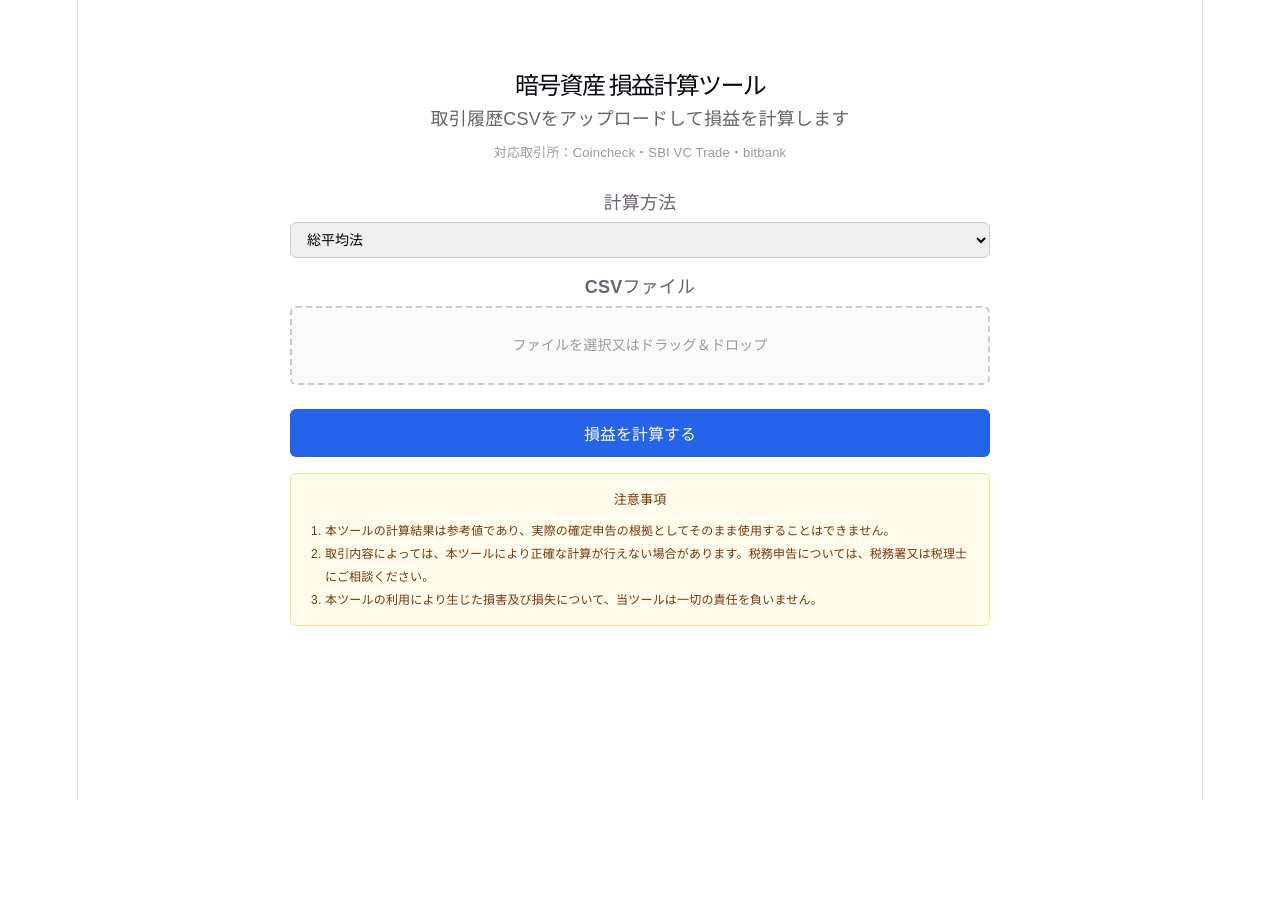
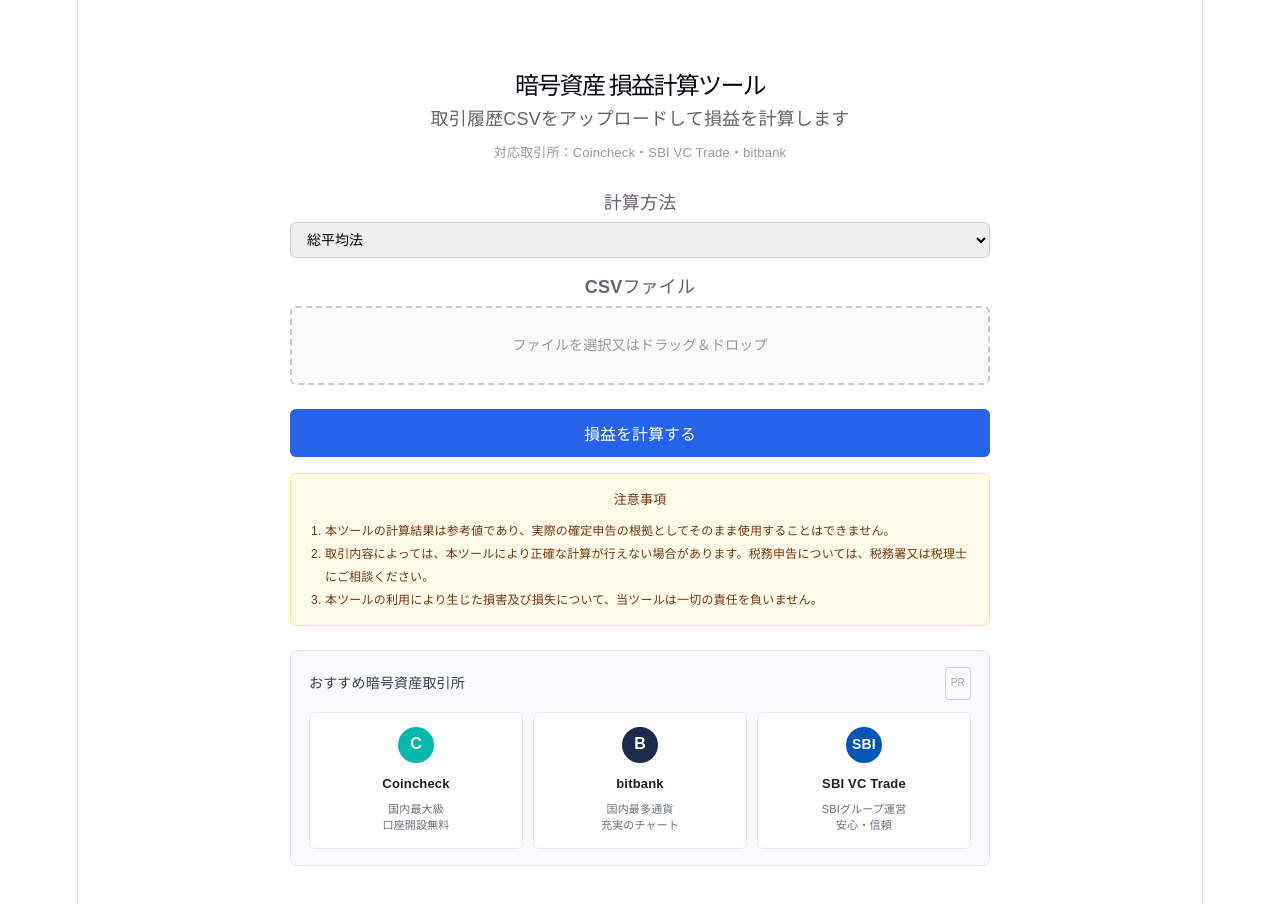
Before and after one commit to Kana-digital/crypto-tax-frontend, a React (Vite) app: page / in a window 1280 px wide. Before the commit the page ends 800 px from the top, so only its background shows below. Built offline with nearby package versions, Linux system fonts and the light colour scheme.

Commit message:
feat: アフィリエイトバナーセクションを追加（PR表示・3取引所）

```diff
--- a/src/App.tsx
+++ b/src/App.tsx
@@ -117,6 +117,55 @@ function App() {
         </ol>
       </div>
 
+      {/* PR：おすすめ暗号資産取引所 */}
+      <div style={{ marginTop: 24, padding: "16px 18px", backgroundColor: "#f8fafc", borderRadius: 8, border: "1px solid #e2e8f0" }}>
+        <div style={{ display: "flex", alignItems: "center", justifyContent: "space-between", marginBottom: 12 }}>
+          <p style={{ margin: 0, fontSize: 14, fontWeight: "bold", color: "#374151" }}>おすすめ暗号資産取引所</p>
+          <span style={{ fontSize: 10, color: "#9ca3af", border: "1px solid #d1d5db", borderRadius: 3, padding: "2px 5px" }}>PR</span>
+        </div>
+        <div style={{ display: "grid", gridTemplateColumns: "repeat(3, 1fr)", gap: 10 }}>
+          {/* Coincheck */}
+          <a href="COINCHECK_AFFILIATE_URL" target="_blank" rel="noopener noreferrer sponsored"
+            style={{ display: "block", padding: "14px 10px", backgroundColor: "white", borderRadius: 6,
+              border: "1px solid #e2e8f0", textDecoration: "none", textAlign: "center",
+              transition: "box-shadow 0.15s", boxShadow: "none" }}
+            onMouseEnter={e => (e.currentTarget.style.boxShadow = "0 2px 8px rgba(0,0,0,0.1)")}
+            onMouseLeave={e => (e.currentTarget.style.boxShadow = "none")}>
+            <div style={{ width: 36, height: 36, borderRadius: "50%", backgroundColor: "#00b9ae", margin: "0 auto 8px", display: "flex", alignItems: "center", justifyContent: "center" }}>
+              <span style={{ color: "white", fontSize: 16, fontWeight: "bold" }}>C</span>
+            </div>
+            <div style={{ fontSize: 13, fontWeight: "bold", color: "#1a202c", marginBottom: 4 }}>Coincheck</div>
+            <div style={{ fontSize: 11, color: "#6b7280", lineHeight: 1.5 }}>国内最大級<br/>口座開設無料</div>
+          </a>
+          {/* bitbank */}
+          <a href="BITBANK_AFFILIATE_URL" target="_blank" rel="noopener noreferrer sponsored"
+            style={{ display: "block", padding: "14px 10px", backgroundColor: "white", borderRadius: 6,
+              border: "1px solid #e2e8f0", textDecoration: "none", textAlign: "center",
+              transition: "box-shadow 0.15s", boxShadow: "none" }}
+            onMouseEnter={e => (e.currentTarget.style.boxShadow = "0 2px 8px rgba(0,0,0,0.1)")}
+            onMouseLeave={e => (e.currentTarget.style.boxShadow = "none")}>
+            <div style={{ width: 36, height: 36, borderRadius: "50%", backgroundColor: "#1c2b4b", margin: "0 auto 8px", display: "flex", alignItems: "center", justifyContent: "center" }}>
+              <span style={{ color: "white", fontSize: 16, fontWeight: "bold" }}>B</span>
+            </div>
+            <div style={{ fontSize: 13, fontWeight: "bold", color: "#1a202c", marginBottom: 4 }}>bitbank</div>
+            <div style={{ fontSize: 11, color: "#6b7280", lineHeight: 1.5 }}>国内最多通貨<br/>充実のチャート</div>
+          </a>
+          {/* SBI VC Trade */}
+          <a href="SBIVC_AFFILIATE_URL" target="_blank" rel="noopener noreferrer sponsored"
+            style={{ display: "block", padding: "14px 10px", backgroundColor: "white", borderRadius: 6,
+              border: "1px solid #e2e8f0", textDecoration: "none", textAlign: "center",
+              transition: "box-shadow 0.15s", boxShadow: "none" }}
+            onMouseEnter={e => (e.currentTarget.style.boxShadow = "0 2px 8px rgba(0,0,0,0.1)")}
+            onMouseLeave={e => (e.currentTarget.style.boxShadow = "none")}>
+            <div style={{ width: 36, height: 36, borderRadius: "50%", backgroundColor: "#0057b7", margin: "0 auto 8px", display: "flex", alignItems: "center", justifyContent: "center" }}>
+              <span style={{ color: "white", fontSize: 14, fontWeight: "bold" }}>SBI</span>
+            </div>
+            <div style={{ fontSize: 13, fontWeight: "bold", color: "#1a202c", marginBottom: 4 }}>SBI VC Trade</div>
+            <div style={{ fontSize: 11, color: "#6b7280", lineHeight: 1.5 }}>SBIグループ運営<br/>安心・信頼</div>
+          </a>
+        </div>
+      </div>
+
       {result && (
         <div style={{ marginTop: 32 }}>
           <button
```
